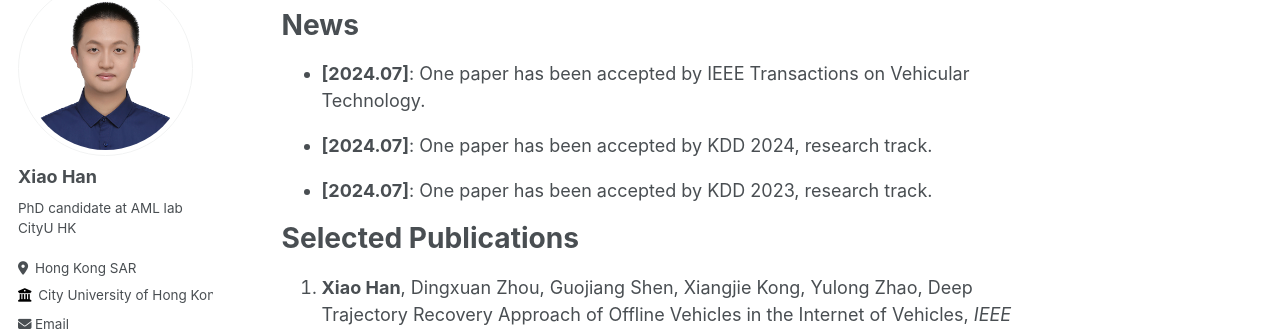
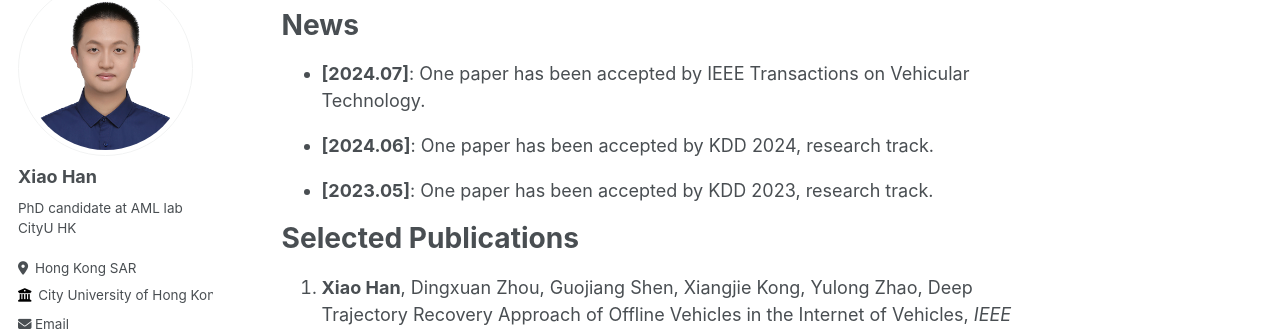
Before and after one commit to hahahenha/hahahenha.github.io, a Jekyll site: the page built from _pages/about.md, in a window 1280 px wide and 900 px high, scrolled down 399 px. Shown: the part 125-456 px from the top of the window. Built offline with Jekyll 4.4.1, drawn with Linux system fonts in a browser that asks for light colours; some web fonts are replaced.

Commit message:
Update about.md

```diff
--- a/_pages/about.md
+++ b/_pages/about.md
@@ -43,11 +43,11 @@ If you are interested in collaborating with me or want to have a chat, always fe
   </ul>
 
   <ul>
-    <li><strong>[2024.07]</strong>: One paper has been accepted by KDD 2024, research track.</li>
+    <li><strong>[2024.06]</strong>: One paper has been accepted by KDD 2024, research track.</li>
   </ul>
 
   <ul>
-    <li><strong>[2024.07]</strong>: One paper has been accepted by KDD 2023, research track.</li>
+    <li><strong>[2023.05]</strong>: One paper has been accepted by KDD 2023, research track.</li>
   </ul>
 </div>
 
```
